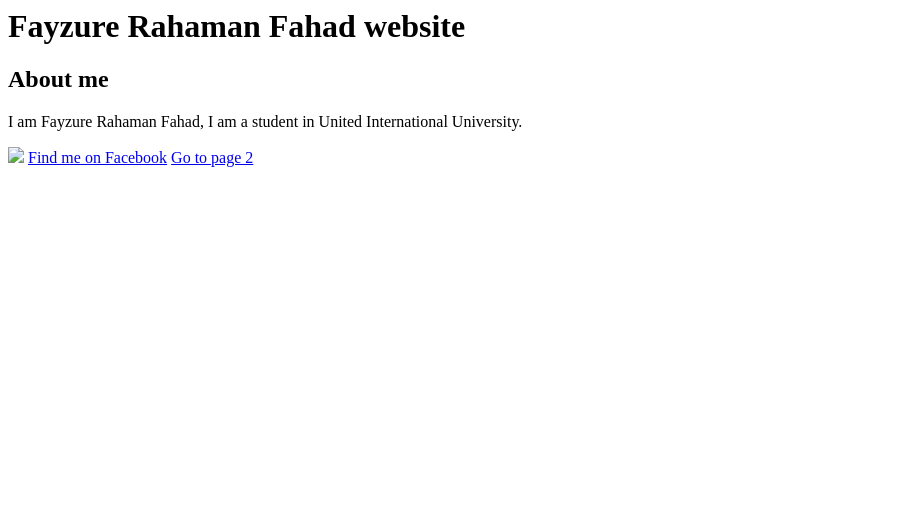
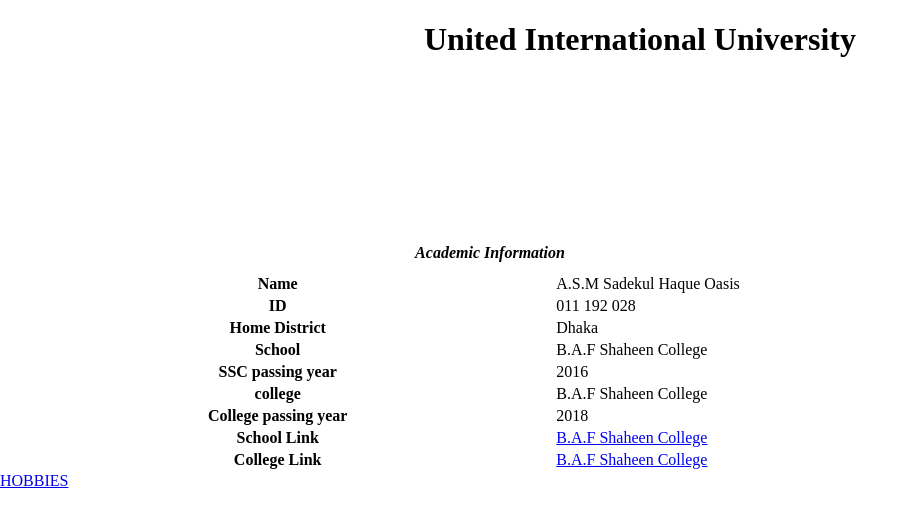
Before and after one commit to 011192030fahad/011192030fahad.github.io, a plain HTML site: page index.html in a window 1280 px wide. Shown: the whole page, without its empty margins (0-918 px from the left). Drawn offline with Linux system fonts and the light colour scheme.

Commit message:
Update index.html

```diff
--- a/index.html
+++ b/index.html
@@ -1,13 +1,48 @@
+<!doctype html>
 <html>
-<head>
-<title>Fayzure Rahaman Fahad</title>
-</head>
- <body>
-     <h1>Fayzure Rahaman Fahad website</h1>
-      <h2>About me</h2>
-      <p>I am Fayzure Rahaman Fahad, I am a student in United International University.</p>
-      <img src="endgame.jpg">
-  <a href="https://www.facebook.com/mdfahad.Bdfashion">Find me on Facebook</a>
-  <a href="page2.html">Go to page 2</a>
-  </body>
-   </html>
+<body style="margin:auto;width:100%">
+    <h1 style="text-align: center">United International University</h1>
+    <br>
+
+    <br><br>
+    <table style="width:100%">
+        <caption style="padding:10px;margin-top: 100px;margin-left: -300px"><i><b>Academic Information</b></i></caption>
+    <tr>
+        <th>Name</th>
+        <td>A.S.M Sadekul Haque Oasis</td>
+        </tr>
+        <tr>
+            <th>ID</th>
+            <td>011 192 028</td>
+        </tr>
+        <th>Home District</th>
+            <td>Dhaka</td>
+        </tr>
+        <tr>
+        <th>School</th>
+            <td>B.A.F Shaheen College</td>
+        </tr>
+        <tr>
+        <th>SSC passing year</th>
+            <td>2016</td>
+        </tr>
+        <tr>
+        <th>college</th>
+            <td>B.A.F Shaheen College</td>
+        </tr>
+        <tr>
+        <th>College passing year</th>
+            <td>2018</td>
+        </tr>
+        <th>School Link</th>
+        <td><a href ="https://www.bafsd.edu.bd/">B.A.F Shaheen College</a></td>
+        <tr>
+        <th>College Link</th>
+        <td><a href = "https://www.bafsd.edu.bd/">B.A.F Shaheen College</a></td>
+        </tr>
+    </table>
+
+    <a href = "https://oasisaahmed.github.io/hobbies2.html">HOBBIES</a>
+
+    </body>
+</html>
```
